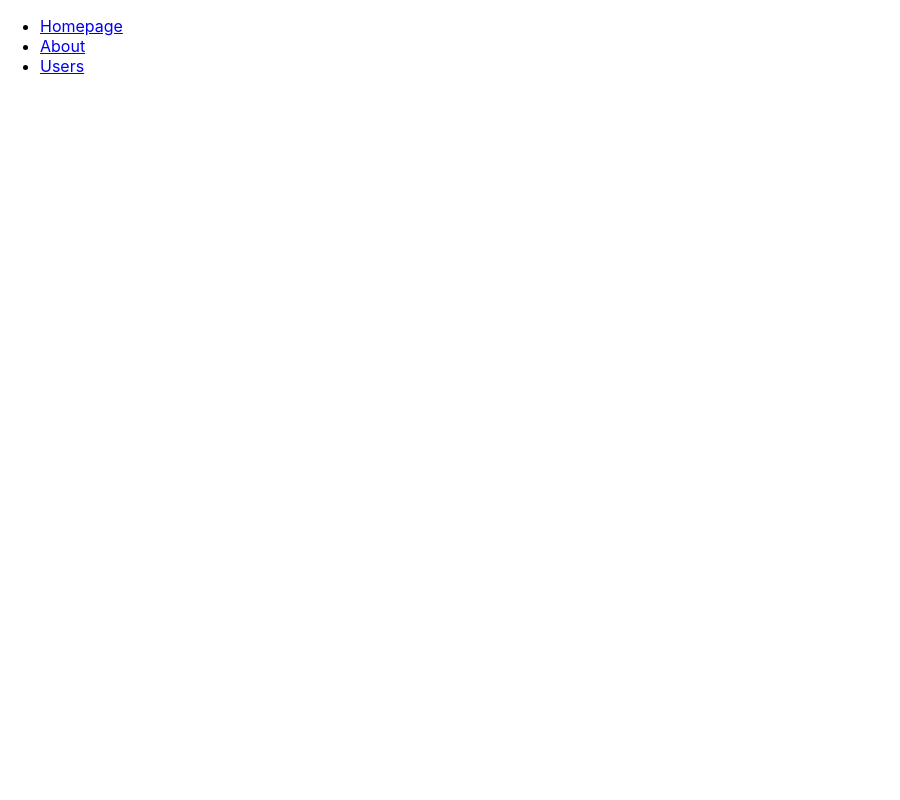
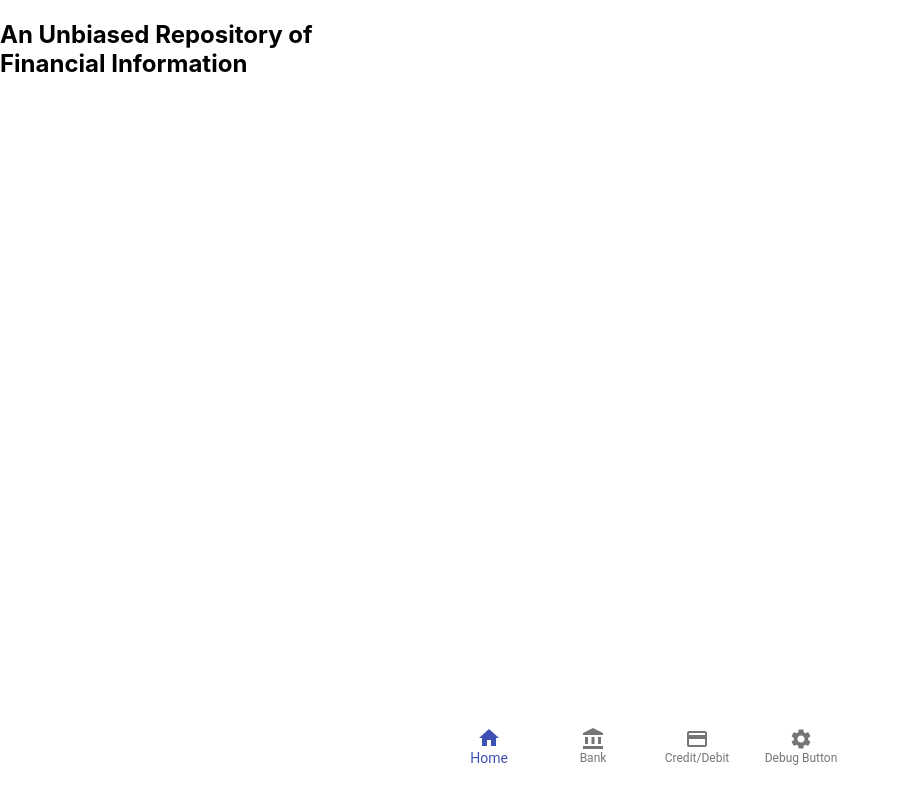
Before and after one commit to btufts/URFI, a React (Create React App) app in the folder urfi-site/: page / in a window 1280 px wide. Shown: the whole page, without its empty margins (0-900 px from the left). Built offline with nearby package versions, Linux system fonts and the light colour scheme.

Commit message:
add navbar

```diff
--- a/urfi-site/src/App.js
+++ b/urfi-site/src/App.js
@@ -1,47 +1,42 @@
-import React from "react";
-import "./App.css";
-import Homepage from "./site/Homepage.js";
-import Checkspage from "./site/InfoPages/ChecksPage.js";
-import Web from "./site/Web.js";
+import React from 'react'
+import './App.css'
+import Homepage from './site/Homepage.js'
+import Web from './site/Web.js'
 import {
   BrowserRouter as Router,
   Switch,
   Route,
   Link
-} from "react-router-dom";
+} from 'react-router-dom'
+import CreditDebit from './CreditDebit'
+import BottomNav from './site/BottomNav'
 
-export default function App() {
+function App () {
   return (
     <Router>
-      <div>
-        <nav>
-          <ul>
-            <li>
-              <Link to="/site/Homepage.js">Homepage</Link>
-            </li>
-            <li>
-              <Link to="/site/CheckPage.js">About</Link>
-            </li>
-            <li>
-              <Link to="/site/Web.js">Users</Link>
-            </li>
-          </ul>
-        </nav>
-
-        {/* A <Switch> looks through its children <Route>s and
-            renders the first one that matches the current URL. */}
       <Switch>
-          <Route path="/site/ChecksPage.js">
-            <Checkspage />
+        <Route path='/' exact>
+          <Homepage />
+          <BottomNav />
         </Route>
-          <Route path="/site/Web.js">
-            <Web />
+        <Route path='/bank'>
+          {/* <BankPage /> */}
+          <CreditDebit />
+          <BottomNav />
         </Route>
-          <Route path="/site/Homepage.js">
-            <Homepage />
+        <Route path='/creditdebt'>
+          {/* <BankPage /> */}
+          <CreditDebit />
+          <BottomNav />
+        </Route>
+        <Route path='/freeroute'>
+          {/* <BankPage /> */}
+          <CreditDebit />
+          <BottomNav />
         </Route>
       </Switch>
-      </div>
     </Router>
-  );
+  )
 }
+
+export default App
--- /dev/null
+++ b/urfi-site/src/CreditDebit.js
@@ -0,0 +1,56 @@
+import React from 'react'
+import Cards from 'react-credit-cards'
+import 'react-credit-cards/es/styles-compiled.css'
+import checkImage from './check.png'
+import logo from './logo.svg'
+import { getCustomer, getAccount, createCustomer, createAccount } from './nessieApi'
+
+class CreditDebit extends React.Component {
+  constructor (props) {
+    super(props)
+  }
+
+  componentDidMount () {
+  }
+
+  render () {
+    if (!localStorage.getItem('firstname') || !localStorage.getItem('lastname')) {
+      localStorage.setItem('firstname', 'John')
+      localStorage.setItem('lastname', 'Doe')
+    }
+    return (
+      <div className='App'>
+        <p>Credit card</p>
+        <Cards
+          cvc='999'
+          expiry='12/99'
+          focused={null}
+          name='John Doe'
+          number='9999999999999999'
+          issuer='Capital One'
+          preview
+        />
+        <p>Debit card</p>
+        <Cards
+          cvc='999'
+          expiry='12/99'
+          focused={null}
+          name='John Doe'
+          number='1111111111111111'
+        />
+        <div className='check-ctr'>
+          <img src={checkImage} className='check-ctr' />
+          <div className='check-dollar-amount'>You like jazz?</div>
+          <div className='check-date'>12/30/1989?</div>
+          <div className='check-name'>John Anthony Joe</div>
+          <div className='check-memo'>John Anthony Joe</div>
+          <div className='check-signature'>John Anthony Joe</div>
+          <div className='check-long-amount'>two hundred and thirty dollars</div>
+        </div>
+
+      </div>
+    )
+  }
+}
+
+export default CreditDebit
--- a/urfi-site/src/index.css
+++ b/urfi-site/src/index.css
@@ -11,3 +11,15 @@ code {
   font-family: source-code-pro, Menlo, Monaco, Consolas, 'Courier New',
     monospace;
 }
+
+.bottom-nav {
+  /* left: 50vw;
+  right: 20vw;
+  width: 500px; */
+  margin-left: -120px;
+  max-width: 250px;
+  left: 50%;
+  bottom: 25px;
+  z-index: 10;
+  position: absolute;
+}
--- /dev/null
+++ b/urfi-site/src/site/BottomNav.js
@@ -0,0 +1,44 @@
+import React, { Component } from 'react'
+import { Link, withRouter } from 'react-router-dom'
+import BottomNavigation from '@material-ui/core/BottomNavigation'
+import BottomNavigationAction from '@material-ui/core/BottomNavigationAction'
+import { AccountBalance, Home, CreditCard, Settings } from '@material-ui/icons'
+
+class BottomNav extends Component {
+  constructor (props) {
+    super(props)
+    this.state = {
+      value: 0
+    }
+  }
+
+  // componentWillReceiveProps (newProps) {
+  //   const { pathname } = newProps.location
+  //   const { pathMap } = this.state
+  // }
+
+  handleChange (event, value) {
+    console.log('value of this', this)
+    this.setState({ value })
+  };
+
+  render () {
+    const { value } = this.state
+
+    return (
+      <BottomNavigation
+        value={value}
+        onChange={this.handleChange.bind(this)}
+        showLabels
+        className='bottom-nav'
+      >
+        <BottomNavigationAction label='Home' icon={<Home />} component={Link} to='/' />
+        <BottomNavigationAction label='Bank' icon={<AccountBalance />} component={Link} to='/bank' />
+        <BottomNavigationAction label='Credit/Debit' icon={<CreditCard />} component={Link} to='/creditdebt' />
+        <BottomNavigationAction label='Debug Button' icon={<Settings />} component={Link} to='/freeroute' />
+      </BottomNavigation>
+    )
+  }
+}
+
+export default withRouter(BottomNav)
```
Also changed, not shown: 1 other file (tests, documents, lock files or other folders). Lines whose indentation alone changed are shown as unchanged.
